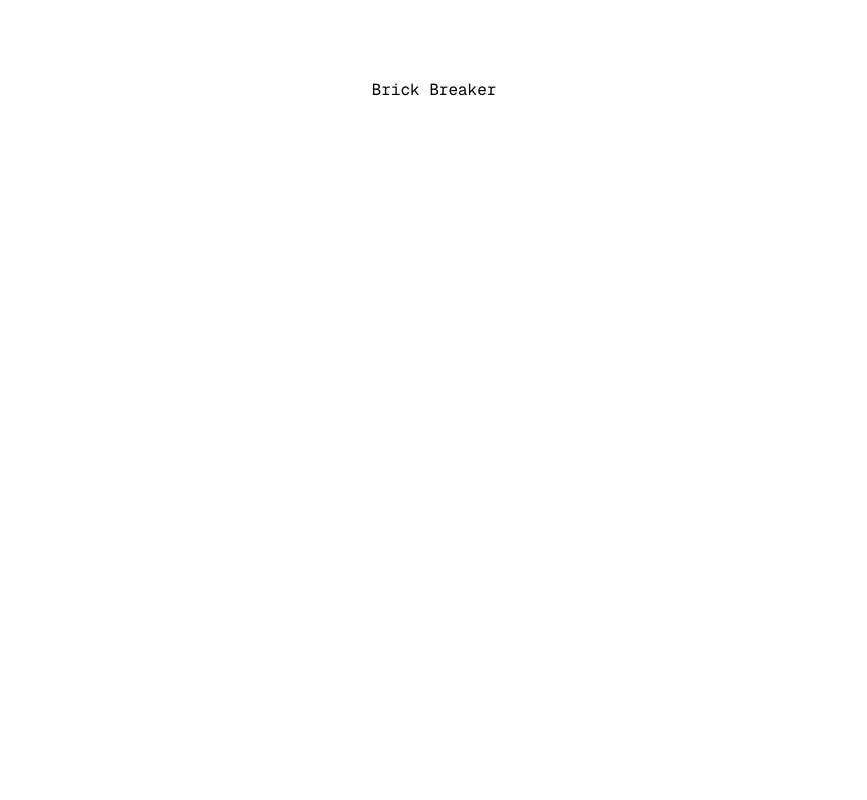
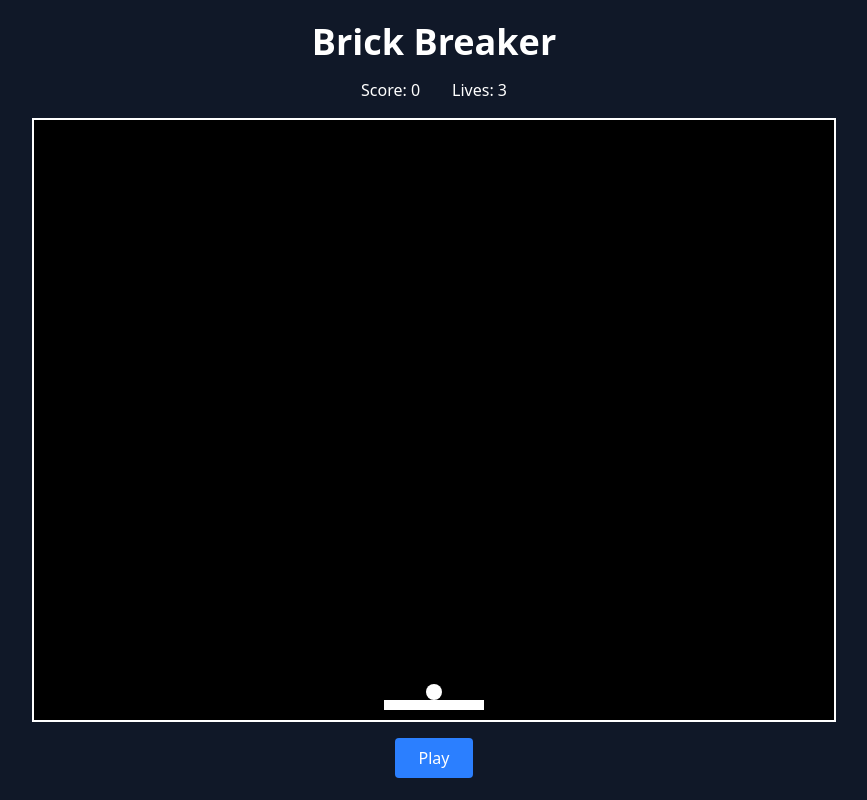
Before and after one commit to akashag55/brick-breaker, a Next.js app: page / in a window 1280 px wide. Shown: the whole page, without its empty margins (206-1073 px from the left). Built offline with nearby package versions, Linux system fonts and the light colour scheme.

Commit message:
initial canvas, layout & context  setup

```diff
--- a/pages/_app.tsx
+++ b/pages/_app.tsx
@@ -1,6 +1,11 @@
 import "@/styles/globals.css";
 import type { AppProps } from "next/app";
+import { GameProvider } from "./context/GameContext";
 
 export default function App({ Component, pageProps }: AppProps) {
-  return <Component {...pageProps} />;
+  return (
+    <GameProvider>
+      <Component {...pageProps} />
+    </GameProvider>
+  );
 }
--- /dev/null
+++ b/pages/components/GameButton.tsx
@@ -0,0 +1,18 @@
+// components/GameButton.tsx
+"use client";
+import { useContext } from "react";
+import { GameContext } from "../context/GameContext";
+
+export default function GameButton() {
+  const { gameState, startGame, restartGame } = useContext(GameContext);
+  const label = gameState === "START" ? "Play" : "Restart";
+  const action = gameState === "START" ? startGame : restartGame;
+  return (
+    <button
+      onClick={action}
+      className="mt-4 px-6 py-2 bg-blue-500 hover:bg-blue-600 rounded"
+    >
+      {label}
+    </button>
+  );
+}
--- /dev/null
+++ b/pages/components/GameCanvas.tsx
@@ -0,0 +1,89 @@
+/* eslint-disable @typescript-eslint/no-explicit-any */
+// components/GameCanvas.tsx
+"use client";
+
+import { useRef, useEffect, useContext } from "react";
+import { GameContext } from "../context/GameContext";
+
+export default function GameCanvas() {
+  const canvasRef = useRef<HTMLCanvasElement | null>(null);
+  const { gameState } = useContext(GameContext);
+
+  useEffect(() => {
+    const canvas = canvasRef.current;
+    if (!canvas) return;
+    const ctx: any = canvas.getContext("2d");
+    if (!ctx) return;
+
+    const width = canvas.width;
+    const height = canvas.height;
+
+    let animationFrameId: number;
+    let paddle = {
+      x: width / 2 - 50,
+      y: height - 20,
+      width: 100,
+      height: 10,
+      speed: 8,
+    };
+    let ball = {
+      x: paddle.x + paddle.width / 2,
+      y: paddle.y - 8, // place ball above paddle
+      radius: 8,
+      dx: 4,
+      dy: -4,
+    };
+
+    function draw() {
+      ctx.clearRect(0, 0, width, height);
+
+      // Ball
+      ctx.beginPath();
+      ctx.arc(ball.x, ball.y, ball.radius, 0, Math.PI * 2);
+      ctx.fillStyle = "white";
+      ctx.fill();
+      ctx.closePath();
+
+      // Paddle
+      ctx.fillStyle = "white";
+      ctx.fillRect(paddle.x, paddle.y, paddle.width, paddle.height);
+    }
+
+    function update() {
+      ball.x += ball.dx;
+      ball.y += ball.dy;
+
+      // Wall collision
+      if (ball.x + ball.radius > width || ball.x - ball.radius < 0)
+        ball.dx *= -1;
+      if (ball.y - ball.radius < 0) ball.dy *= -1;
+      if (ball.y + ball.radius > height) {
+        cancelAnimationFrame(animationFrameId);
+      }
+    }
+
+    function loop() {
+      draw();
+      update();
+      animationFrameId = requestAnimationFrame(loop);
+    }
+
+    // Always draw initial frame on mount
+    draw();
+
+    if (gameState === "PLAYING") {
+      loop();
+    }
+
+    return () => cancelAnimationFrame(animationFrameId);
+  }, [gameState]);
+
+  return (
+    <canvas
+      ref={canvasRef}
+      width={800}
+      height={600}
+      className="bg-black border-2 border-white"
+    />
+  );
+}
--- /dev/null
+++ b/pages/components/Header.tsx
@@ -0,0 +1,4 @@
+// components/Header.tsx
+export default function Header() {
+  return <h1 className="text-4xl font-bold mb-4">Brick Breaker</h1>;
+}
--- /dev/null
+++ b/pages/components/Scoreboard.tsx
@@ -0,0 +1,14 @@
+// components/Scoreboard.tsx
+"use client";
+import { useContext } from "react";
+import { GameContext } from "../context/GameContext";
+
+export default function Scoreboard() {
+  const { score, lives } = useContext(GameContext);
+  return (
+    <div className="flex gap-8 mb-4">
+      <span>Score: {score}</span>
+      <span>Lives: {lives}</span>
+    </div>
+  );
+}
--- /dev/null
+++ b/pages/context/GameContext.tsx
@@ -0,0 +1,65 @@
+"use client";
+
+import { createContext, useState, ReactNode } from "react";
+
+type GameState = "START" | "PLAYING" | "WIN" | "GAME_OVER";
+
+interface GameContextType {
+  gameState: GameState;
+  score: number;
+  lives: number;
+  startGame: () => void;
+  restartGame: () => void;
+  increaseScore: (points: number) => void;
+  loseLife: () => void;
+  setGameState: (state: GameState) => void;
+}
+
+export const GameContext = createContext<GameContextType>(
+  {} as GameContextType
+);
+
+export function GameProvider({ children }: { children: ReactNode }) {
+  const [gameState, setGameState] = useState<GameState>("START");
+  const [score, setScore] = useState<number>(0);
+  const [lives, setLives] = useState<number>(3);
+
+  const startGame = () => {
+    setGameState("PLAYING");
+  };
+
+  const restartGame = () => {
+    setScore(0);
+    setLives(3);
+    setGameState("START");
+  };
+
+  const increaseScore = (points: number) => {
+    setScore((prev) => prev + points);
+  };
+
+  const loseLife = () => {
+    setLives((prev) => {
+      const newLives = prev - 1;
+      if (newLives <= 0) setGameState("GAME_OVER");
+      return newLives;
+    });
+  };
+
+  return (
+    <GameContext.Provider
+      value={{
+        gameState,
+        score,
+        lives,
+        startGame,
+        restartGame,
+        increaseScore,
+        loseLife,
+        setGameState,
+      }}
+    >
+      {children}
+    </GameContext.Provider>
+  );
+}
--- a/pages/index.tsx
+++ b/pages/index.tsx
@@ -1,22 +1,15 @@
-import Image from "next/image";
-import { Geist, Geist_Mono } from "next/font/google";
-
-const geistSans = Geist({
-  variable: "--font-geist-sans",
-  subsets: ["latin"],
-});
-
-const geistMono = Geist_Mono({
-  variable: "--font-geist-mono",
-  subsets: ["latin"],
-});
+import GameButton from "./components/GameButton";
+import GameCanvas from "./components/GameCanvas";
+import Header from "./components/Header";
+import Scoreboard from "./components/Scoreboard";
 
 export default function Home() {
   return (
-    <div
-      className={`${geistSans.className} ${geistMono.className} font-sans grid grid-rows-[20px_1fr_20px] items-center justify-items-center min-h-screen p-8 pb-20 gap-16 sm:p-20`}
-    >
-      Brick Breaker
-    </div>
+    <main className="flex flex-col items-center justify-center min-h-screen bg-gray-900 text-white p-4">
+      <Header />
+      <Scoreboard />
+      <GameCanvas />
+      <GameButton />
+    </main>
   );
 }
```
